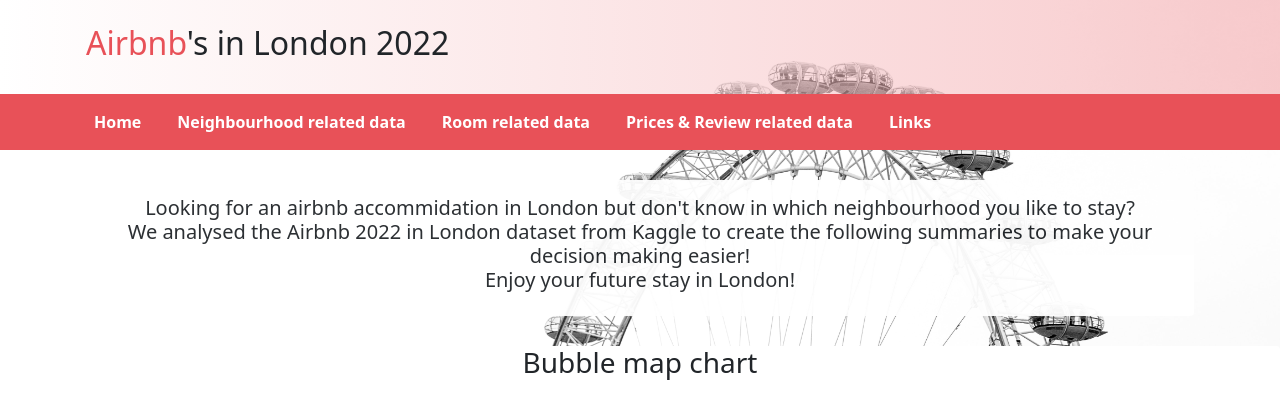
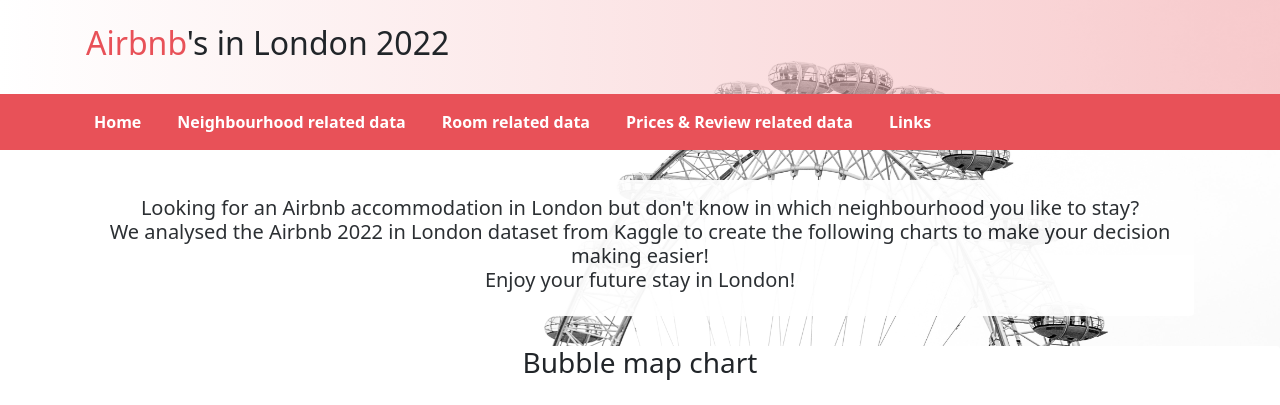
Before and after one commit to kelleryvk/AirbnbLondon2022, a plain HTML site: page index.html in a window 1280 px wide. Shown: the top 405 px of the page. Drawn offline with nearby package versions, Linux system fonts and the light colour scheme.

Commit message:
typo and small change to text

```diff
--- a/index.html
+++ b/index.html
@@ -32,10 +32,10 @@
         <div class="container mx-auto" style="padding-top: 10px; padding-bottom: 30px;">
             <div class="card text-center border-0">
                 <div class="card-body">
-                    <h5>Looking for an airbnb accommidation in London but don't know in which neighbourhood you like to
+                    <h5>Looking for an Airbnb accommodation in London but don't know in which neighbourhood you like to
                         stay?
                         </br>
-                        We analysed the Airbnb 2022 in London dataset from Kaggle to create the following summaries to
+                        We analysed the Airbnb 2022 in London dataset from Kaggle to create the following charts to
                         make your decision making easier!
                         </br>
                         Enjoy your future stay in London!
```
